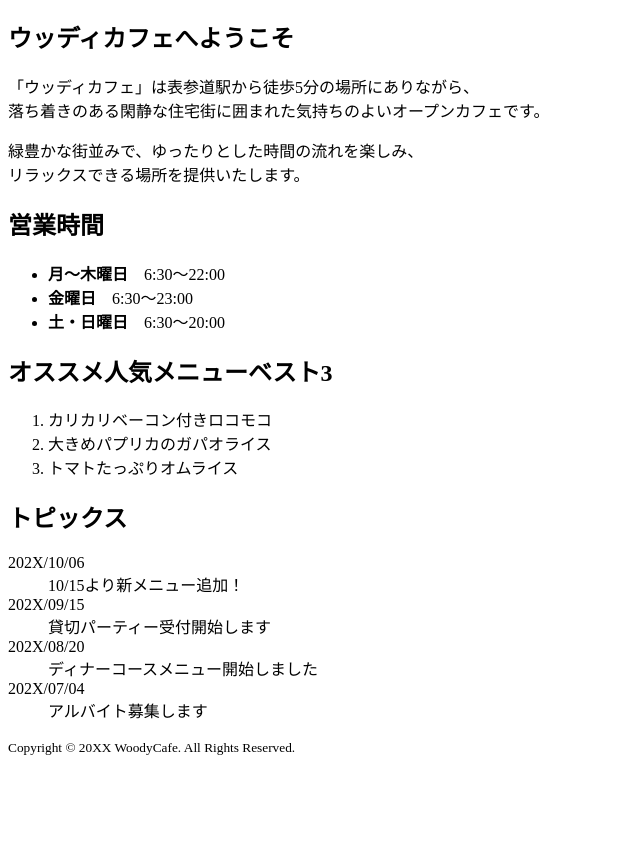
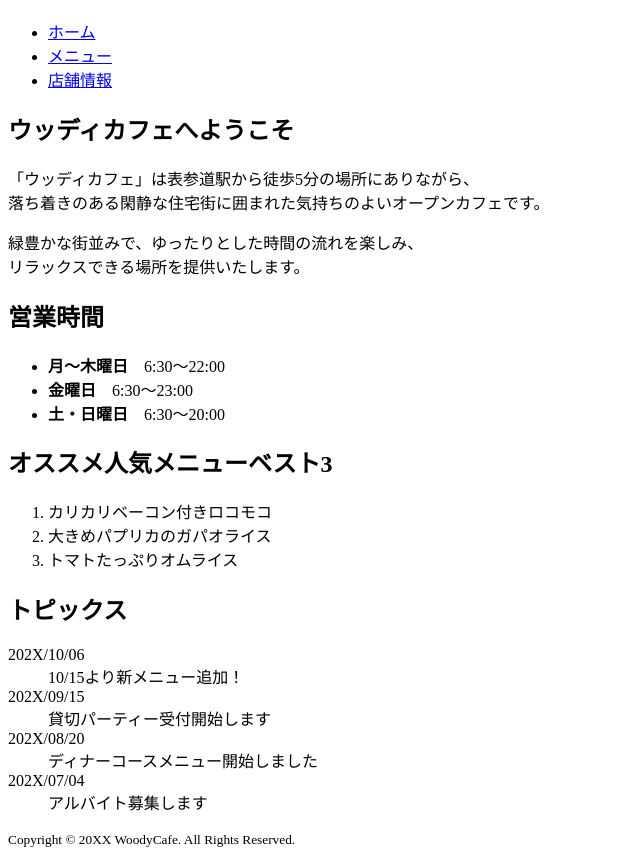
Before and after one commit to k10k12/wcafe_202301, a plain HTML site: page index.html in a window 1280 px wide. Shown: the part 70-934 px from the top of the page, without its empty margins (0-640 px from the left). Before the commit the page ends 842 px from the top, so only its background shows below. Drawn offline with Linux system fonts and the light colour scheme.

Commit message:
fix:05-3 グローバルナビ

```diff
--- a/index.html
+++ b/index.html
@@ -9,6 +9,17 @@
     </head>
     <body>
         <h1>ウッディカフェ</h1>
+        <ul>
+            <li>
+                <a href=".html">ホーム</a>
+            </li>
+            <li>
+                <a href=".html">メニュー</a>
+            </li>
+            <li>
+                <a href=".html">店舗情報</a>
+            </li>
+        </ul>
         <h2>ウッディカフェへようこそ</h2>
         <p>「ウッディカフェ」は表参道駅から徒歩5分の場所にありながら、<br>落ち着きのある閑静な住宅街に囲まれた気持ちのよいオープンカフェです。</p>
         <p>緑豊かな街並みで、ゆったりとした時間の流れを楽しみ、<br>リラックスできる場所を提供いたします。</p>
```
Also changed, not shown: info.html (+11 -0 lines), menu.html (+11 -0 lines).
